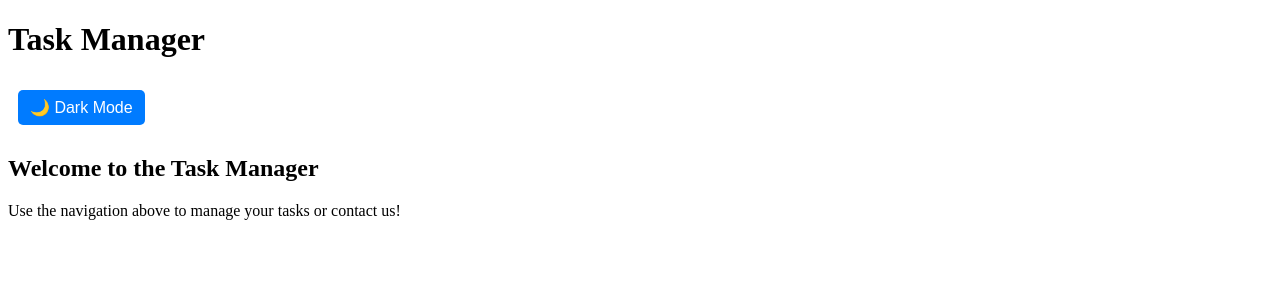
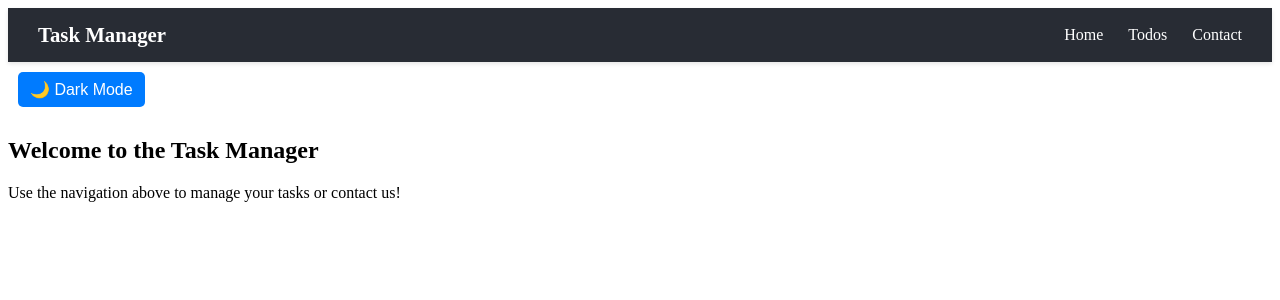
Before and after one commit to tylerfields56/task-manager, a React (Create React App) app: page / in a window 1280 px wide. Shown: the top 300 px of the page. Built offline with nearby package versions, Linux system fonts and the light colour scheme.

Commit message:
Remove duplicate Task Manager heading from App.js

```diff
--- a/src/App.js
+++ b/src/App.js
@@ -2,6 +2,8 @@ import React, { useState, useEffect } from 'react';
 import { Routes, Route } from 'react-router-dom';
 import HomePage from './pages/HomePage';
 import TodosPage from './pages/TodosPage';
+import ContactPage from './pages/ContactPage';
+import Navigation from './components/Navigation'; // ✅ Add this
 import './App.css';
 
 function App() {
@@ -17,9 +19,10 @@ function App() {
   const toggleDarkMode = () => setDarkMode(prev => !prev);
 
   return (
-    <div className="App">
+    <div className={`App ${darkMode ? 'dark-mode' : ''}`}>
+      <Navigation /> {/* ✅ Add this line */}
+
       <header>
-        <h1>Task Manager</h1>
         <button onClick={toggleDarkMode}>
           {darkMode ? '🌞 Light Mode' : '🌙 Dark Mode'}
         </button>
@@ -28,6 +31,7 @@ function App() {
       <Routes>
         <Route path="/" element={<HomePage />} />
         <Route path="/todos" element={<TodosPage />} />
+        <Route path="/contact" element={<ContactPage />} />
       </Routes>
     </div>
   );
```
